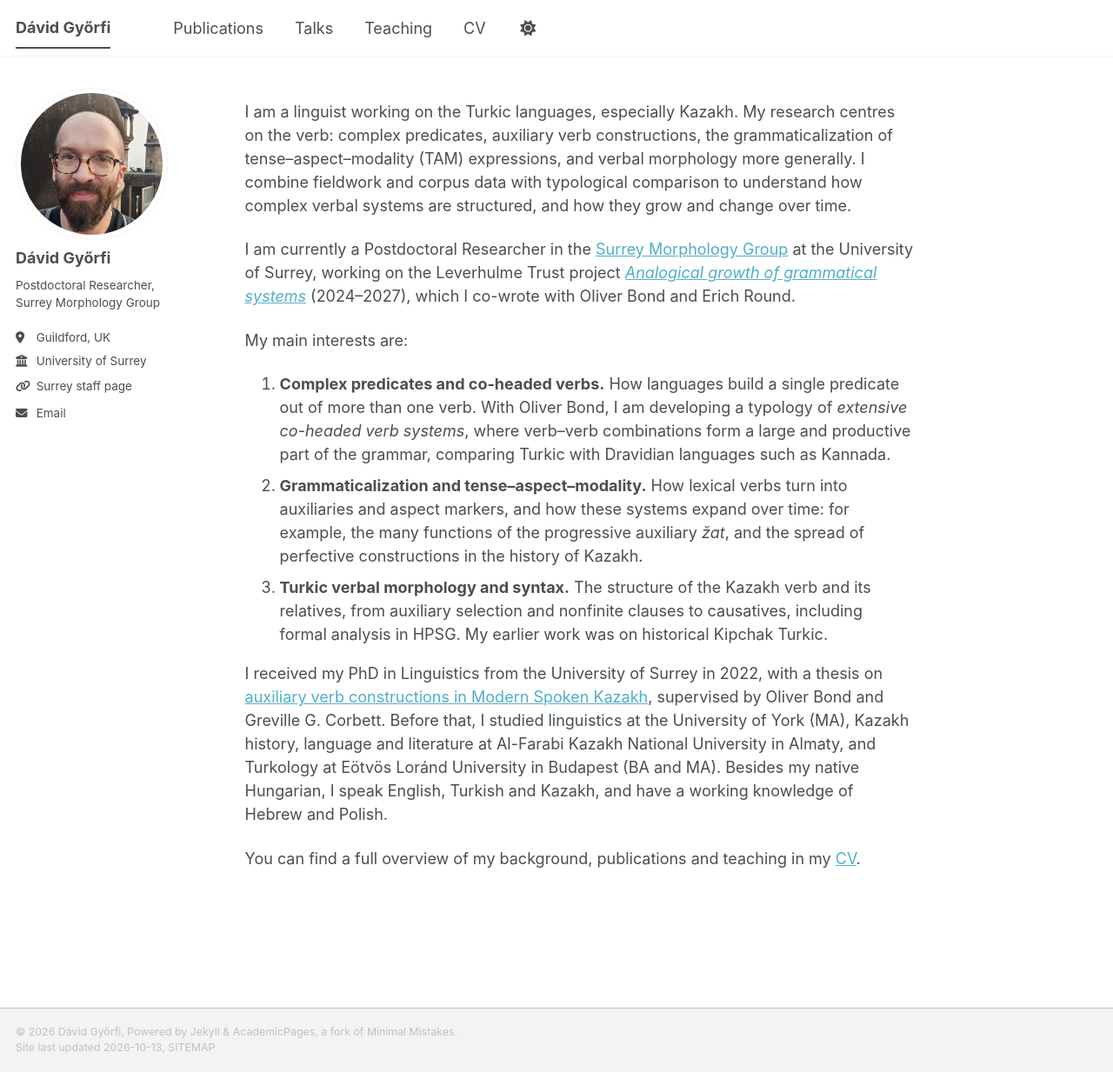
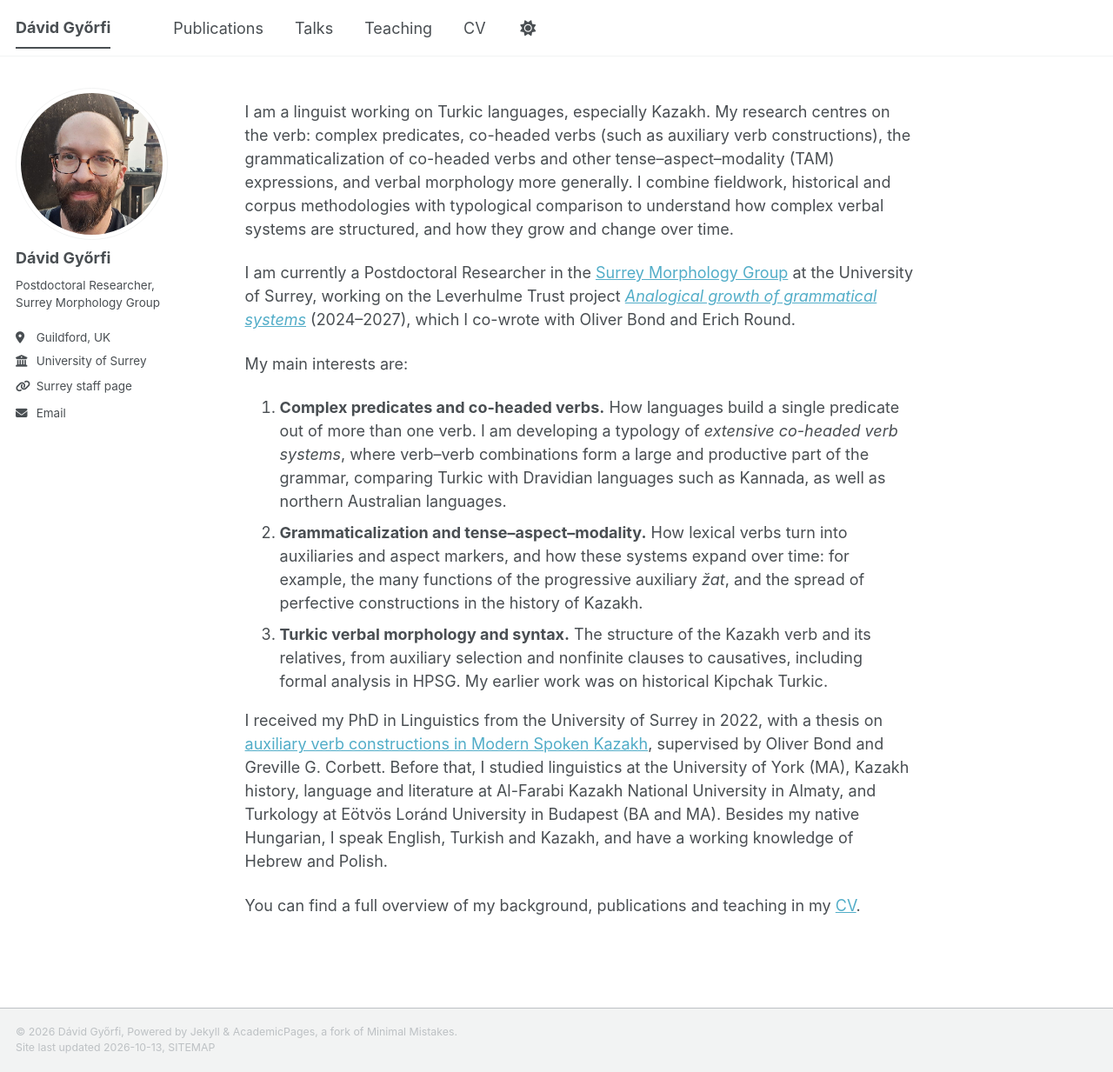
Before and after one commit to gyorfid/gyorfid.github.io, a Jekyll site: the page built from _pages/about.md, in a window 1280 px wide and 1233 px high. Shown: the whole window at 87% size. Built offline with Jekyll 4.4.1, drawn with Linux system fonts in a browser that asks for light colours; a style sheet for code colours, icons or effects is not loaded.

Commit message:
Revise research description and interests in about.md
Updated the description of research focus and interests, clarifying terminology and adding details about methodologies and comparative languages.

```diff
--- a/_pages/about.md
+++ b/_pages/about.md
@@ -7,13 +7,13 @@ redirect_from:
   - /about.html
 ---
 
-I am a linguist working on the Turkic languages, especially Kazakh. My research centres on the verb: complex predicates, auxiliary verb constructions, the grammaticalization of tense–aspect–modality (TAM) expressions, and verbal morphology more generally. I combine fieldwork and corpus data with typological comparison to understand how complex verbal systems are structured, and how they grow and change over time.
+I am a linguist working on Turkic languages, especially Kazakh. My research centres on the verb: complex predicates, co-headed verbs (such as auxiliary verb constructions), the grammaticalization of co-headed verbs and other tense–aspect–modality (TAM) expressions, and verbal morphology more generally. I combine fieldwork, historical and corpus methodologies with typological comparison to understand how complex verbal systems are structured, and how they grow and change over time.
 
 I am currently a Postdoctoral Researcher in the [Surrey Morphology Group](https://www.smg.surrey.ac.uk/) at the University of Surrey, working on the Leverhulme Trust project [*Analogical growth of grammatical systems*](https://www.smg.surrey.ac.uk/projects/analogical-growth/) (2024–2027), which I co-wrote with Oliver Bond and Erich Round.
 
 My main interests are:
 
-1. **Complex predicates and co-headed verbs.** How languages build a single predicate out of more than one verb. With Oliver Bond, I am developing a typology of *extensive co-headed verb systems*, where verb–verb combinations form a large and productive part of the grammar, comparing Turkic with Dravidian languages such as Kannada.
+1. **Complex predicates and co-headed verbs.** How languages build a single predicate out of more than one verb. I am developing a typology of *extensive co-headed verb systems*, where verb–verb combinations form a large and productive part of the grammar, comparing Turkic with Dravidian languages such as Kannada, as well as northern Australian languages.
 2. **Grammaticalization and tense–aspect–modality.** How lexical verbs turn into auxiliaries and aspect markers, and how these systems expand over time: for example, the many functions of the progressive auxiliary *žat*, and the spread of perfective constructions in the history of Kazakh.
 3. **Turkic verbal morphology and syntax.** The structure of the Kazakh verb and its relatives, from auxiliary selection and nonfinite clauses to causatives, including formal analysis in HPSG. My earlier work was on historical Kipchak Turkic.
 
```
